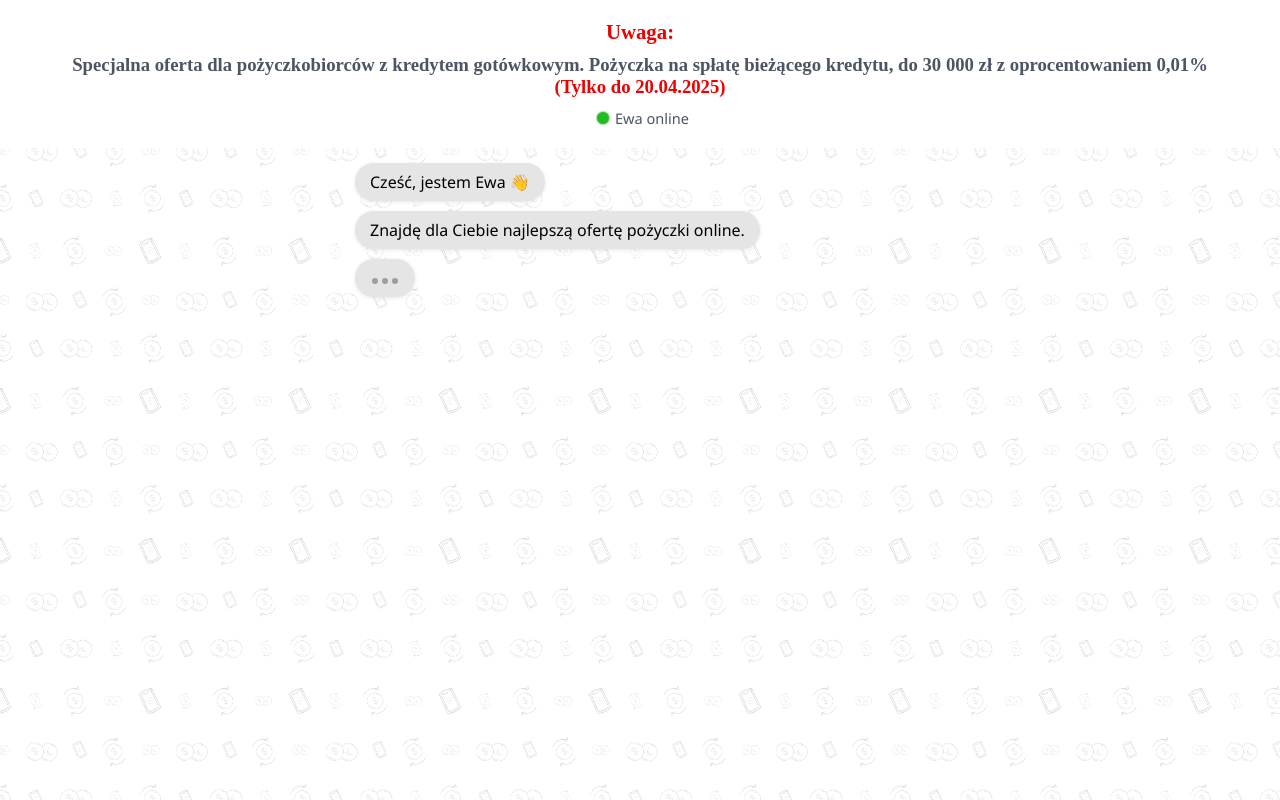
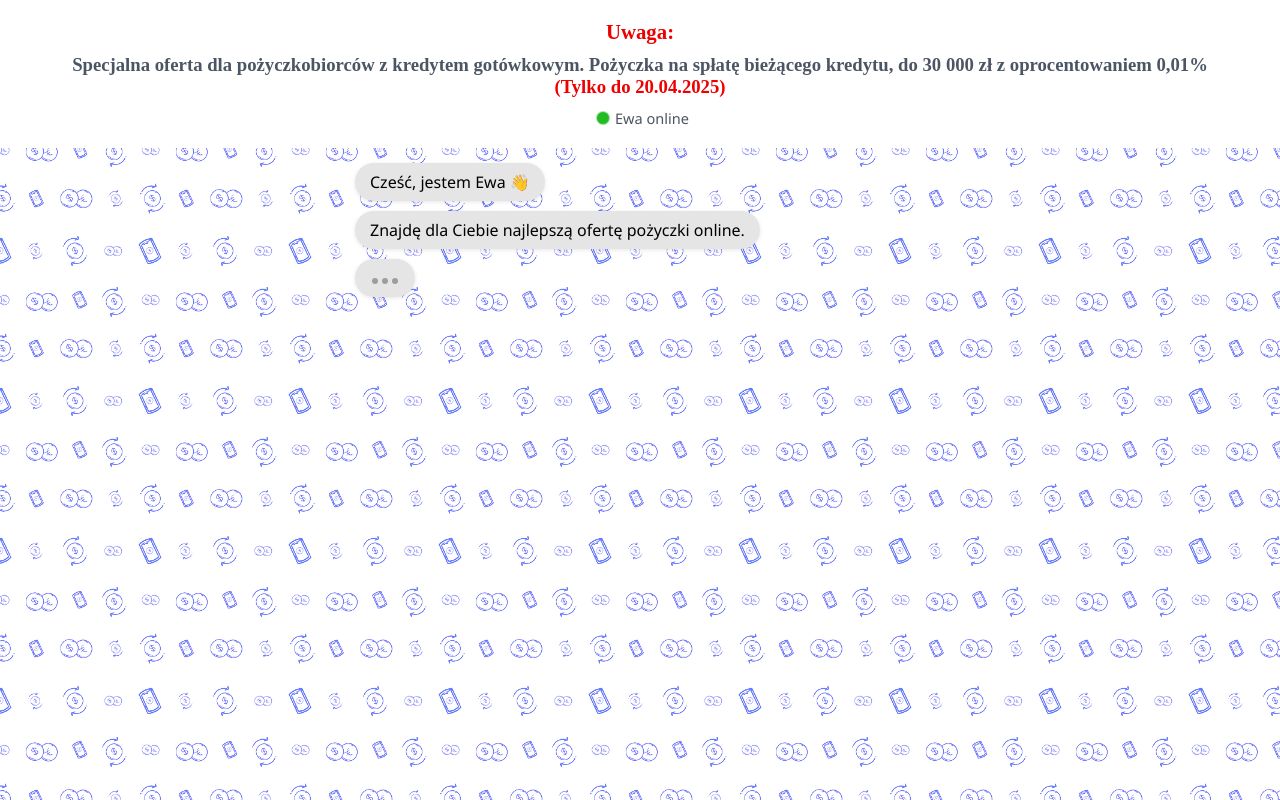
Before and after one commit to tenkfm/mfo-pl, a plain HTML site: page sms.html in a window 1280 px wide. Drawn offline with Linux system fonts and the light colour scheme; a web font is replaced by a local one.

Commit message:
gradient

```diff
--- a/sms.html
+++ b/sms.html
@@ -231,8 +231,8 @@
     }
 
     .sms-body {
-      background-image: url("images/background.jpg");
-      background-color: rgba(255,255,255,0.85);
+      background-color: rgba(89, 131, 252, 1);
+      background-image: url("images/background.jpg"), linear-gradient(119deg, rgba(89, 131, 252, 1) 19%, rgba(72, 41, 86, 1) 72%);
       background-blend-mode: lighten;
       background-repeat: repeat;
       background-size: 300px;
```
